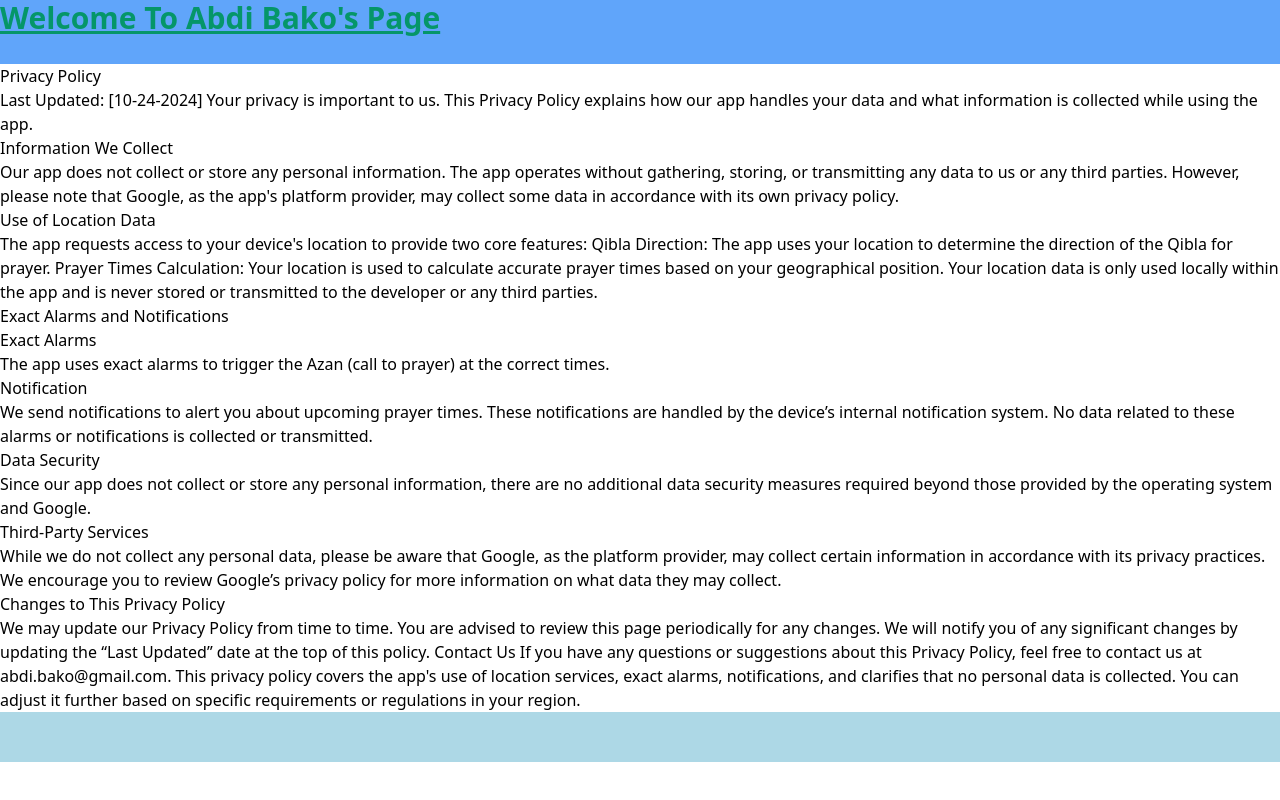
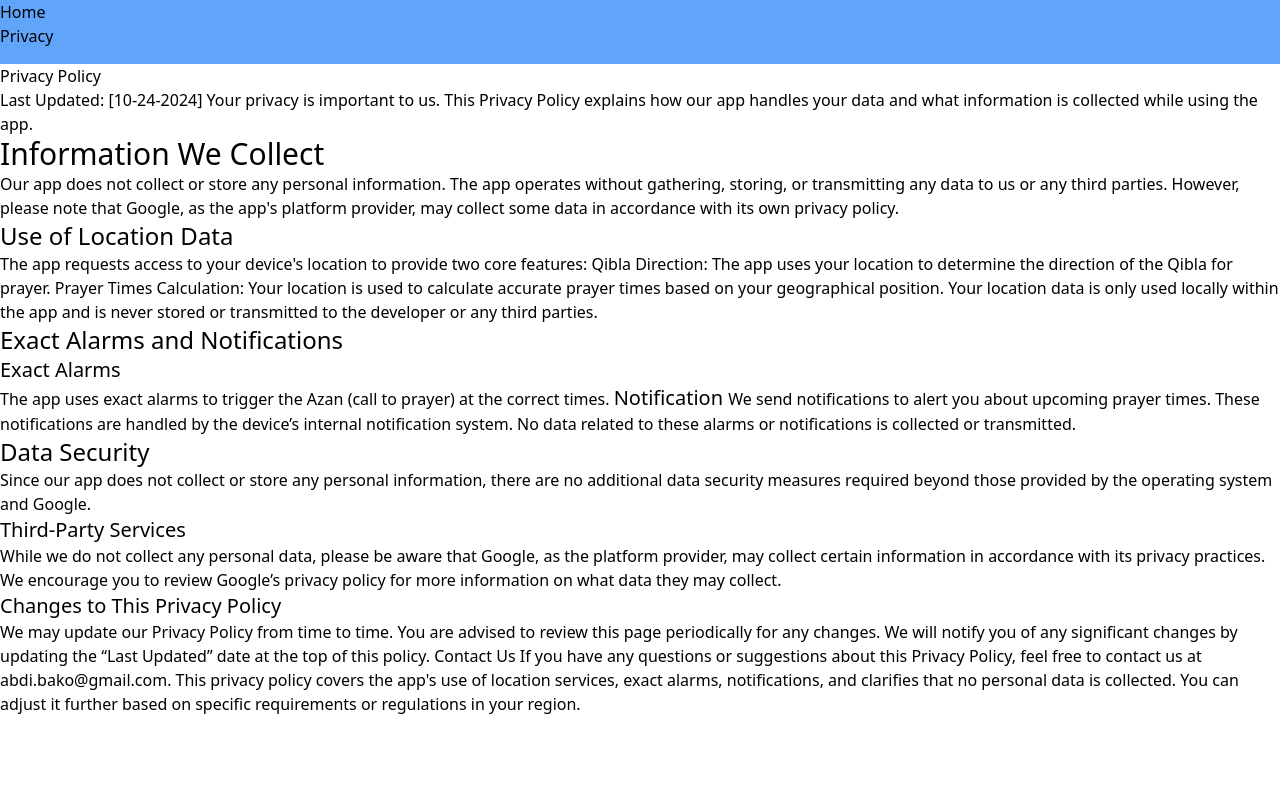
Before and after one commit to bako1/bako1.github.io, a plain HTML site: page index.html in a window 1280 px wide. Drawn offline with nearby package versions, Linux system fonts and the light colour scheme.

Commit message:
tailwind

```diff
--- a/index.html
+++ b/index.html
@@ -12,10 +12,11 @@
 </head>
 
 <body>
-    <div class="bg-blue-400 h-16 w-f">
-      <h1 class="text-3xl font-bold underline text-green-600">
-       Welcome To Abdi Bako's Page
-    </h1>
+    <div class="bg-blue-400 h-16 w-f flex-1">
+      <div >
+<h2>Home</h2>
+<h2>Privacy</h2>
+      </div>
 
 
 
@@ -34,34 +35,34 @@
 
     Your privacy is important to us. This Privacy Policy explains how our app handles your data and what information is collected while using the app.
 
-    <h3>Information We Collect</h3>
+    <h3 class="text-3xl">Information We Collect</h3>
     Our app does not collect or store any personal information. The app operates without gathering, storing, or transmitting any data to us or any third parties. However, please note that Google, as the app's platform provider, may collect some data in accordance with its own privacy policy.
 
-    <h3>Use of Location Data</h3>
+    <h3 class="text-2xl">Use of Location Data</h3>
     The app requests access to your device's location to provide two core features:
        Qibla Direction: The app uses your location to determine the direction of the Qibla for prayer.
        Prayer Times Calculation: Your location is used to calculate accurate prayer times based on your geographical position.
 
     Your location data is only used locally within the app and is never stored or transmitted to the developer or any third parties.
 
-    <h3>Exact Alarms and Notifications</h3>
-       <h5>Exact Alarms</h5>
+    <h3 class="text-2xl">Exact Alarms and Notifications</h3>
+       <h5 class="text-xl">Exact Alarms</h5>
        The app uses exact alarms to trigger the Azan (call to prayer) at the correct times.
-       <h5>
+       <h class="text-xl">
         Notification
-       </h5>
+       </h>
 
        We send notifications to alert you about upcoming prayer times. These notifications are handled by the device’s internal notification system.
 
     No data related to these alarms or notifications is collected or transmitted.
 
-     <h2>Data Security</h2>
+     <h2 class="text-2xl">Data Security</h2>
     Since our app does not collect or store any personal information, there are no additional data security measures required beyond those provided by the operating system and Google.
 
-    <h3>Third-Party Services</h3>
+    <h3 class="text-xl">Third-Party Services</h3>
     While we do not collect any personal data, please be aware that Google, as the platform provider, may collect certain information in accordance with its privacy practices. We encourage you to review Google’s privacy policy for more information on what data they may collect.
 
-    <h3>Changes to This Privacy Policy</h3>
+    <h3 class="text-xl">Changes to This Privacy Policy</h3>
     We may update our Privacy Policy from time to time. You are advised to review this page periodically for any changes. We will notify you of any significant changes by updating the “Last Updated” date at the top of this policy.
 
     Contact Us
@@ -74,6 +75,3 @@
 </body>
 
 </html>
-<div style="display: block; background-color: lightblue; height: 50px; ">
-
-</div>
```
